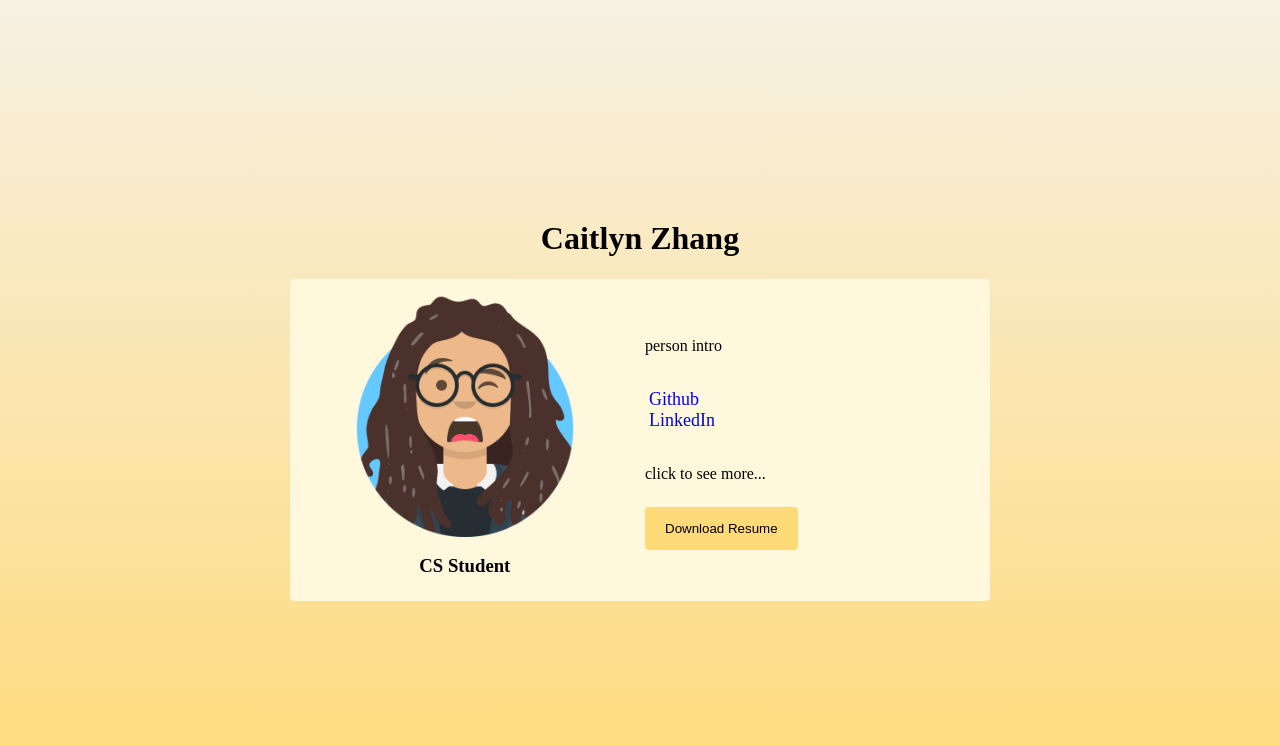
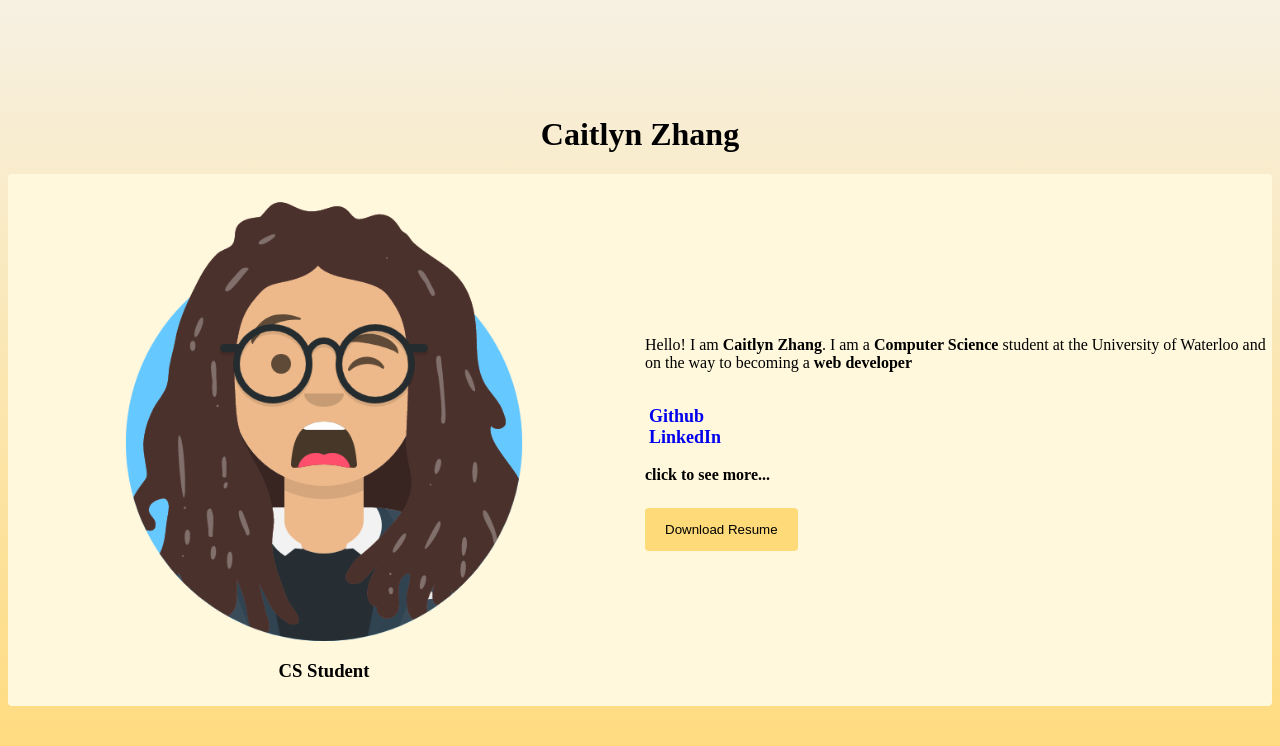
Before and after one commit to CaitlynZ/SimpleWebsiteProject, a Flask app: page / in a window 1280 px wide. Shown: the top 746 px of the page. Run offline with Flask 2, Linux system fonts and the light colour scheme.

Commit message:
change intro

```diff
--- a/templates/index.html
+++ b/templates/index.html
@@ -23,7 +23,8 @@
         </div>
 
         <div class="right" id="2c">
-            <p>person intro</p>
+            <p>Hello! I am <b>Caitlyn Zhang</b>. I am a <b>Computer Science</b> student
+                at the University of Waterloo and on the way to becoming a <b>web developer</p>
 
             <ul id="list" class="social-links">
                 {% for key, url in links.items() %}
```
